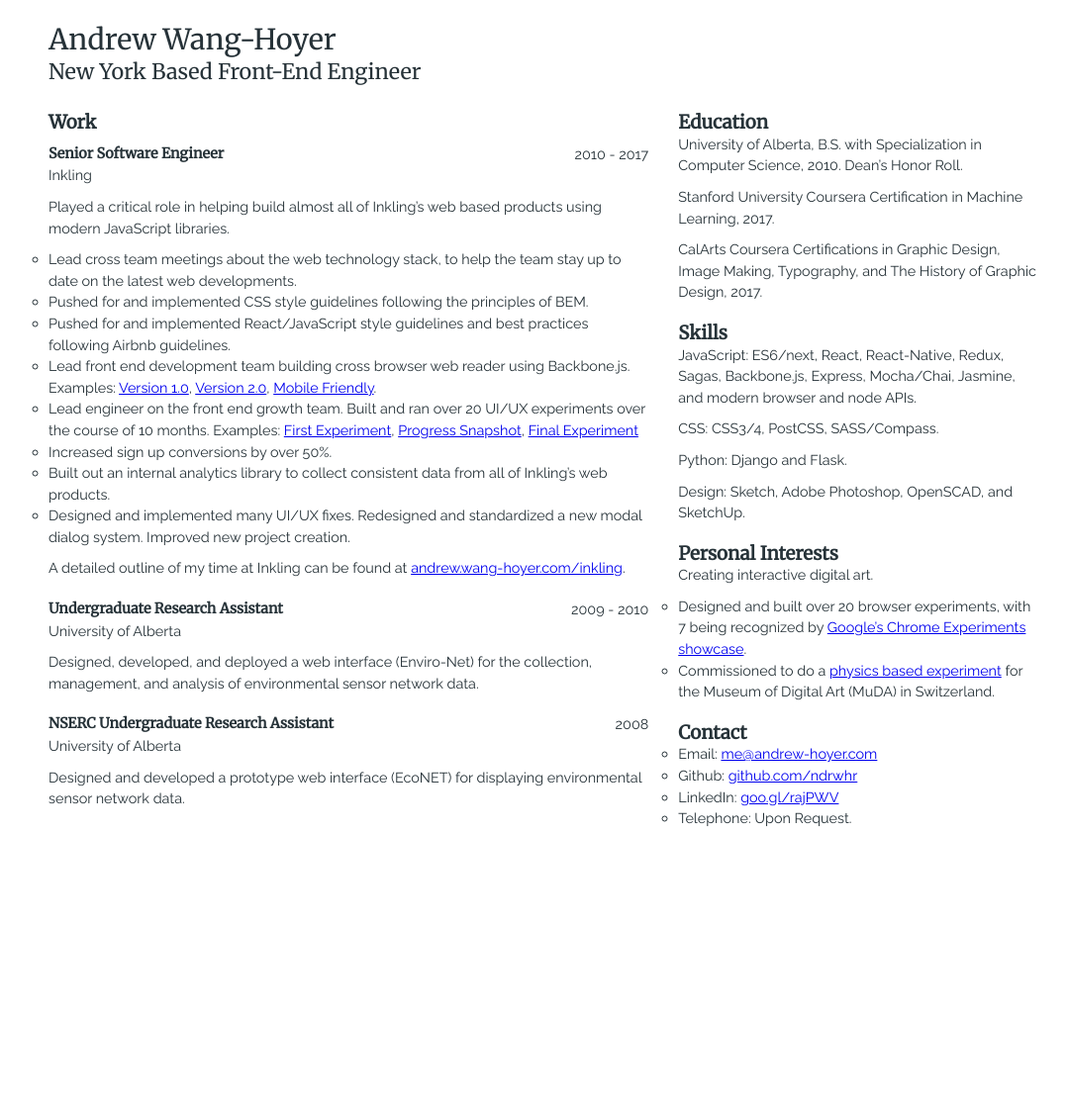
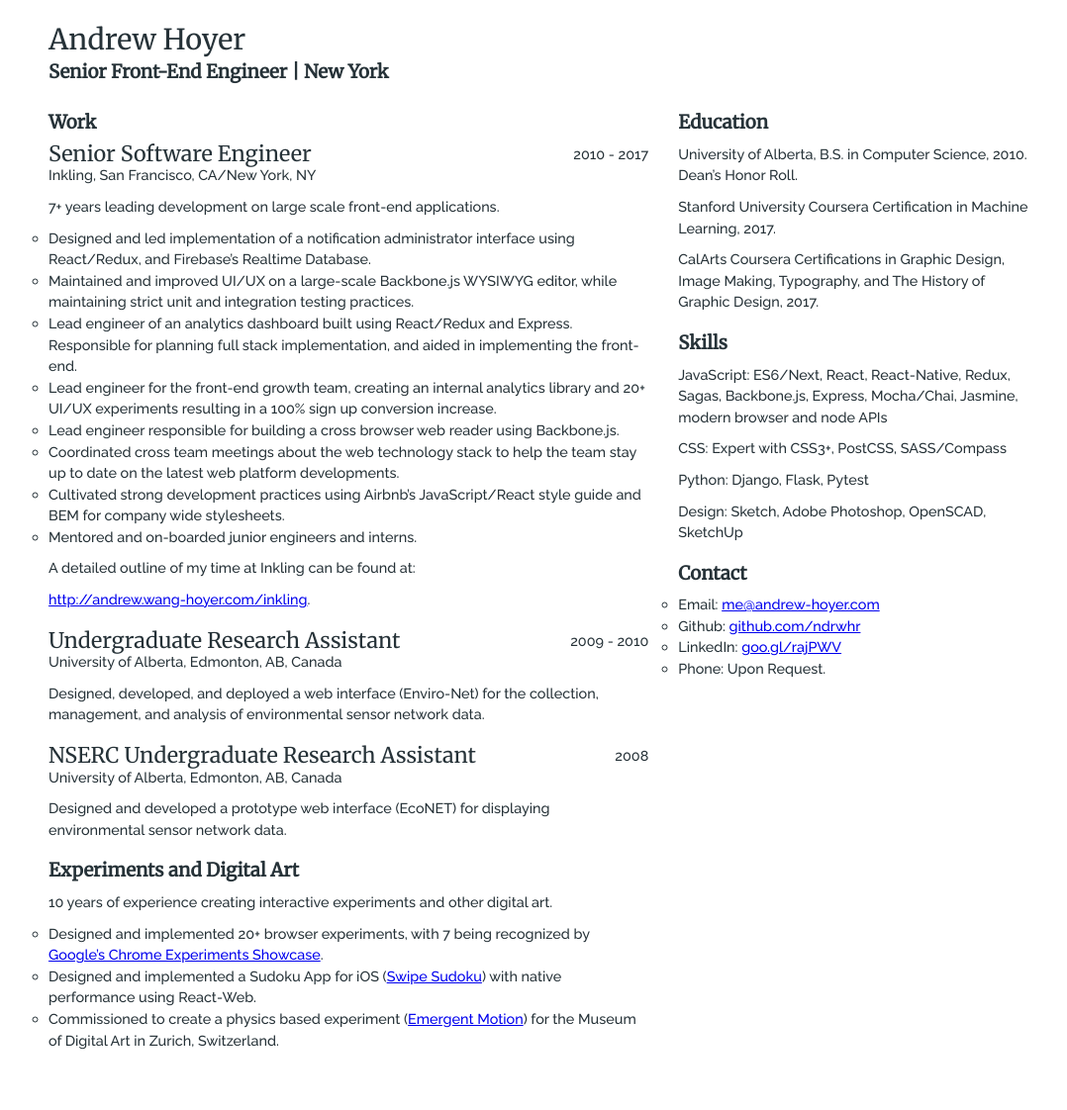
Before and after one commit to ndrwhr/andrewhoyer, a Jekyll site: the page built from resume.html, in a window 1280 px wide. Shown: the whole page at 99% size, without its empty margins (91-1169 px from the left). Built offline with Jekyll 4.4.1, drawn with Linux system fonts in a browser that asks for light colours; before the commit the page ends 900 px from its top, so only the background shows below that.

Commit message:
Resume clean up

```diff
--- a/resume.html
+++ b/resume.html
@@ -3,74 +3,80 @@ title: andrew-wang-hoyer-resume-2018
 permalink: /resume/
 
 resume:
-  name: Andrew Wang-Hoyer
-  title: New York Based Front-End Engineer
+  name: Andrew Hoyer
+  title: Senior Front-End Engineer | New York
+  main:
   work:
     - title: Senior Software Engineer
       when: 2010 - 2017
-      where: Inkling
+      where: Inkling, San Francisco, CA/New York, NY
       details: |
-        Played a critical role in helping build almost all of Inkling’s web based products using modern JavaScript libraries.
+        7+ years leading development on large scale front-end applications.
 
-        * Lead cross team meetings about the web technology stack, to help the team stay up to date on the latest web developments.
-        * Pushed for and implemented CSS style guidelines following the principles of BEM.
-        * Pushed for and implemented React/JavaScript style guidelines and best practices following Airbnb guidelines.
-        * Lead front end development team building cross browser web reader using Backbone.js. <span class="resume__web-only">Examples: [Version 1.0](http://andrew.wang-hoyer.com/inkling/#3cb4ae), [Version 2.0](http://andrew.wang-hoyer.com/inkling/#44f04e), [Mobile Friendly](http://andrew.wang-hoyer.com/inkling/#12ffba)</span>.
-        * Lead engineer on the front end growth team. Built and ran over 20 UI/UX experiments over the course of 10 months. <span class="resume__web-only">Examples: [First Experiment](http://andrew.wang-hoyer.com/inkling/#9d95a8), [Progress Snapshot](http://andrew.wang-hoyer.com/inkling/#feccff), [Final Experiment](http://andrew.wang-hoyer.com/inkling/#56a314)</span>
-          * Increased sign up conversions by over 50%.
-          * Built out an internal analytics library to collect consistent data from all of Inkling’s web products.
-        * Designed and implemented many UI/UX fixes. Redesigned and standardized a new modal dialog system. Improved new project creation.
+        * Designed and led implementation of a notification administrator interface using React/Redux, and Firebase's Realtime Database.
+        * Maintained and improved UI/UX on a large-scale Backbone.js WYSIWYG editor, while maintaining strict unit and integration testing practices.
+        * Lead engineer of an analytics dashboard built using React/Redux and Express. Responsible for planning full stack implementation, and aided in implementing the front-end.
+        * Lead engineer for the front-end growth team, creating an internal analytics library and 20+ UI/UX experiments resulting in a 100% sign up conversion increase.
+        * Lead engineer responsible for building a cross browser web reader using Backbone.js.
+        * Coordinated cross team meetings about the web technology stack to help the team stay up to date on the latest web platform developments.
+        * Cultivated strong development practices using Airbnb's JavaScript/React style guide and BEM for company wide stylesheets.
+        * Mentored and on-boarded junior engineers and interns.
 
-        A detailed outline of my time at Inkling can be found at [andrew.wang-hoyer.com/inkling](http://andrew.wang-hoyer.com/inkling).
+        A detailed outline of my time at Inkling can be found at:
+
+        [http://andrew.wang-hoyer.com/inkling](http://andrew.wang-hoyer.com/inkling).
 
     - title: Undergraduate Research Assistant
-      where: University of Alberta
+      where: University of Alberta, Edmonton, AB, Canada
       when: 2009 - 2010
       details: |
         Designed, developed, and deployed a web interface (Enviro-Net) for the collection, management, and analysis of environmental sensor network data.
 
     - title: NSERC Undergraduate Research Assistant
-      where: University of Alberta
+      where: University of Alberta, Edmonton, AB, Canada
       when: 2008
       details: |
         Designed and developed a prototype web interface (EcoNET) for displaying environmental sensor network data.
 
+  sideProjects:
+    details: |
+      10 years of experience creating interactive experiments and other digital art.
+
+      * Designed and implemented 20+ browser experiments, with 7 being recognized by [Google’s Chrome Experiments Showcase](https://experiments.withgoogle.com/search?q=hoyer).
+      * Designed and implemented a Sudoku App for iOS ([Swipe Sudoku](http://andrew.wang-hoyer.com/swipe-sudoku/)) with native performance using React-Web.
+      * Commissioned to create a physics based experiment ([Emergent Motion](http://andrew.wang-hoyer.com/experiments/muda/)) for the Museum of Digital Art in Zurich, Switzerland.
+
   sidebar:
-    - header: Education
+    - indentPs: true
+      header: Education
       details: |
-        University of Alberta, B.S. with Specialization in Computer Science, 2010. Dean's Honor Roll.
+        University of Alberta, B.S. in Computer Science, 2010. Dean's Honor Roll.
 
         Stanford University Coursera Certification in Machine Learning, 2017.
 
         CalArts Coursera Certifications in Graphic Design, Image Making, Typography, and The History of Graphic Design, 2017.
-    - header: Skills
+    - indentPs: true
+      header: Skills
       details: |
-        JavaScript: ES6/next, React, React-Native, Redux, Sagas, Backbone.js, Express, Mocha/Chai, Jasmine, and modern browser and node APIs.
+        JavaScript: ES6/Next, React, React-Native, Redux, Sagas, Backbone.js, Express, Mocha/Chai, Jasmine, modern browser and node APIs
 
-        CSS: CSS3/4, PostCSS, SASS/Compass.
+        CSS: Expert with CSS3+, PostCSS, SASS/Compass
 
-        Python: Django and Flask.
+        Python: Django, Flask, Pytest
 
-        Design: Sketch, Adobe Photoshop, OpenSCAD, and SketchUp.
-    - header: Personal Interests
-      details: |
-        Creating interactive digital art.
-
-        * Designed and built over 20 browser experiments, with 7 being recognized by [Google’s Chrome Experiments showcase](https://experiments.withgoogle.com/search?q=hoyer).
-        * Commissioned to do a [physics based experiment](http://andrew.wang-hoyer.com/experiments/muda/) for the Museum of Digital Art (MuDA) in Switzerland.
+        Design: Sketch, Adobe Photoshop, OpenSCAD, SketchUp
     - header: Contact
       details: |
         * Email: [me@andrew-hoyer.com](mailto:me@andrew-hoyer.com)
         * Github: [github.com/ndrwhr](https://github.com/ndrwhr)
         * LinkedIn: [goo.gl/rajPWV](https://goo.gl/rajPWV)
-        * Telephone: Upon Request.
+        * Phone: Upon Request.
 ---
 <!DOCTYPE html>
 <html>
 <head>
   <title>{{ page.title }}</title>
-  <link href="https://fonts.googleapis.com/css?family=Source+Sans+Pro:300,400,600" rel="stylesheet">
-  <link href="https://fonts.googleapis.com/css?family=Raleway:400,700,900" rel="stylesheet">
+  <link href="https://fonts.googleapis.com/css?family=Raleway:500,700,900" rel="stylesheet">
   <link href="https://fonts.googleapis.com/css?family=Playfair+Display" rel="stylesheet">
   <link href="https://fonts.googleapis.com/css?family=Merriweather" rel="stylesheet">
   <link rel="stylesheet" href="/public/resume.css" type="text/css" />
@@ -78,7 +84,7 @@ resume:
 <body class="resume">
   <section class="resume__section-group resume__section-group--header">
     <h1 class="resume__name">{{ page.resume.name }}</h1>
-    <h3 class="resume__title">{{ page.resume.title }}</h3>
+    <h2 class="resume__title">{{ page.resume.title }}</h2>
   </section>
 
   <div class="resume__section-group resume__section-group--primary">
@@ -88,7 +94,7 @@ resume:
         {% for work in page.resume.work %}
           <li class="resume__work-entry">
             <div class="resume__work-entry-meta">
-              <h4 class="resume__work-entry-title">{{ work.title }}</h4>
+              <h3 class="resume__work-entry-title">{{ work.title }}</h3>
               <span class="resume__work-entry-when">{{work.when}}</span>
               {% if work.where %}
                 <p class="resume__work-entry-where">{{ work.where }}</p>
@@ -101,21 +107,24 @@ resume:
         {% endfor %}
       </ol>
     </section>
+
+    <section class="resume__section">
+        <h2 class="resume__section-header">Experiments and Digital Art</h2>
+        <div class="resume__rich-text{% if section.indentPs %} resume__rich-text--indent-ps{% endif %}">
+          {{ page.resume.sideProjects.details | markdownify }}
+        </div>
+      </section>
   </div>
 
   <div class="resume__section-group resume__section-group--secondary">
     {% for section in page.resume.sidebar %}
       <section class="resume__section">
-        <h2 className="resume__section-header">{{ section.header }}</h2>
-        <div class="resume__rich-text">
+        <h2 class="resume__section-header">{{ section.header }}</h2>
+        <div class="resume__rich-text{% if section.indentPs %} resume__rich-text--indent-ps{% endif %}">
           {{ section.details | markdownify }}
         </div>
       </section>
     {% endfor %}
   </div>
-
-  <footer class="resume__footer">
-    printed from <a href="http://andrew.wang-hoyer.com/resume">andrew.wang-hoyer.com/resume</a>
-  </footer>
 </body>
 </html>
```
Also changed, not shown: src/css/resume.css (+61 -69 lines).
